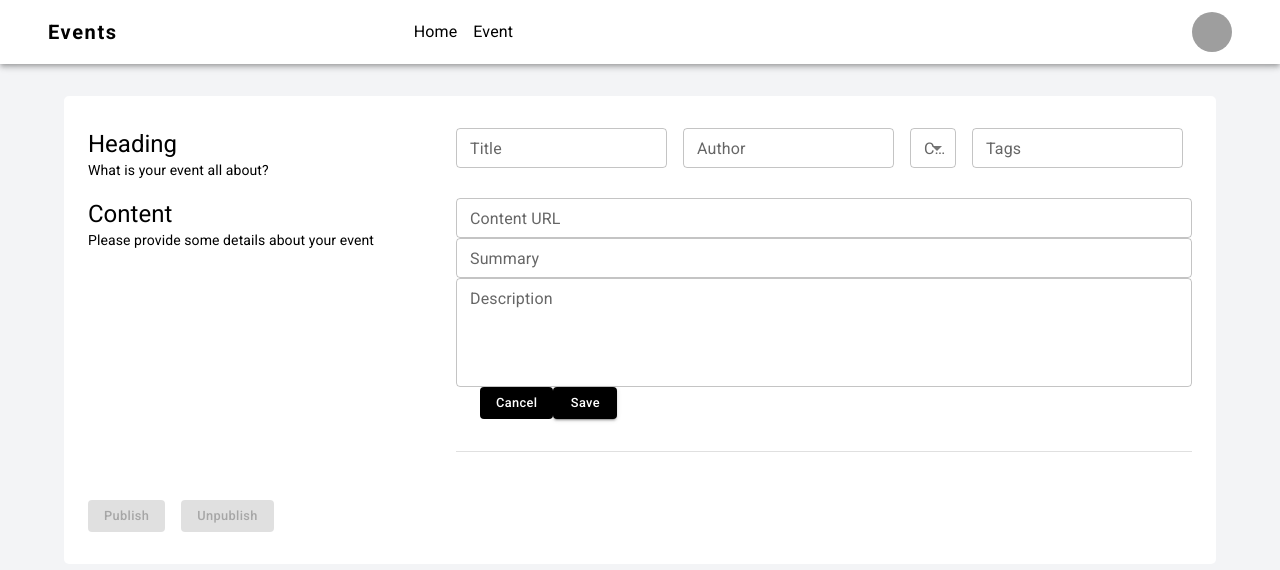
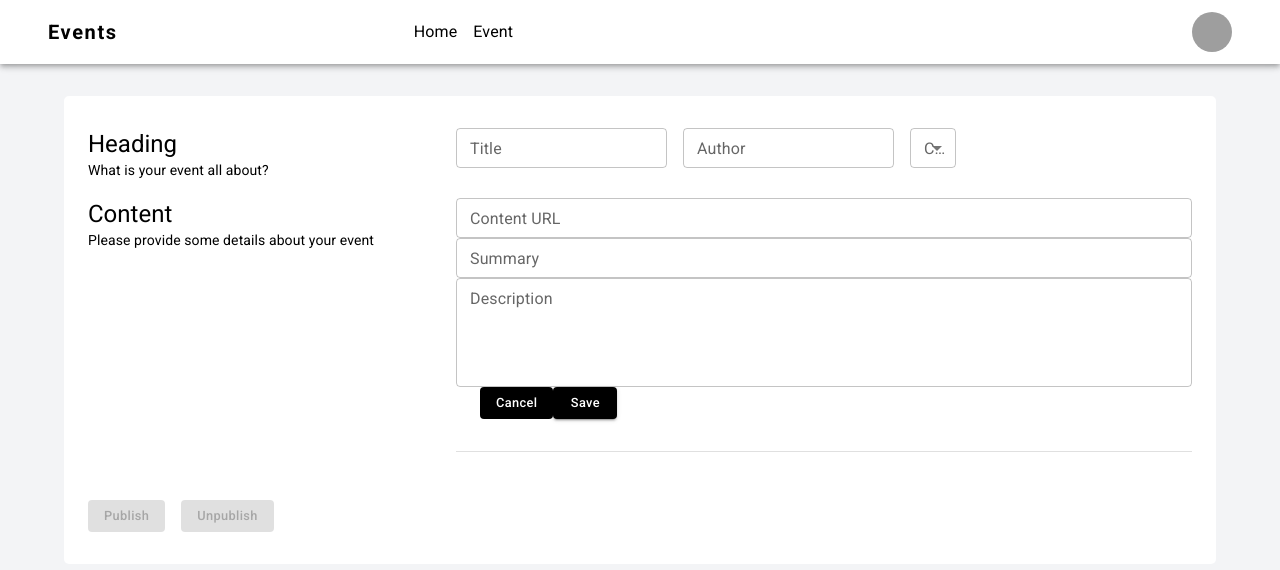
Before and after one commit to Polashahmad01/event-frontend, a React (Vite) app: page /event/new in a window 1280 px wide. Shown: the top 570 px of the page. Built offline with nearby package versions, Linux system fonts and the light colour scheme; grey boxes are pictures that could not be loaded.

Commit message:
waste 5 hours to solve tags issue but failed

```diff
--- a/src/pages/Event/CreateEvent/components/CreateNewEventForm.jsx
+++ b/src/pages/Event/CreateEvent/components/CreateNewEventForm.jsx
@@ -80,14 +80,6 @@ export const CreateNewEventForm = () => {
                     options={contentTypes}
                   />
                 </Grid2>
-
-                <Grid2 xs={12}>
-                  <TextFieldWrapper
-                    name="tag"
-                    label="Tags"
-                  />
-                </Grid2>
-
               </Grid2>
             </Grid2>
 
--- a/src/pages/Event/CreateEvent/components/hooks/useCreateNewEventForm.js
+++ b/src/pages/Event/CreateEvent/components/hooks/useCreateNewEventForm.js
@@ -6,7 +6,6 @@ const INITIAL_FORM_STATE = {
   title: "",
   author: "",
   contentType: "",
-  tag: "",
   contentUrl: "",
   summary: "",
   description: ""
@@ -20,8 +19,6 @@ const FORM_VALIDATION = Yup.object().shape({
     .required("author is required"),
   contentType: Yup.string()
     .required('content type is required'),
-  tag: Yup.string()
-    .required("tag is required"),
   contentUrl: Yup.string()
     .matches(youtubeUrl, "invalid content url")
     .required('content url is required'),
@@ -57,7 +54,6 @@ const CONTENT_TYPES = [
 export const useCreateNewEventForm = () => {
   const eventFormHandler = (values, actions) => {
     console.log(values)
-    console.log(actions)
     actions.resetForm()
   }
 
```
